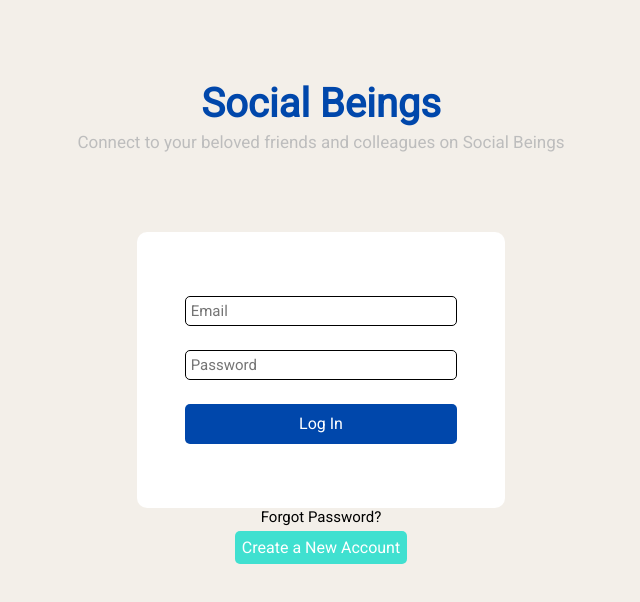
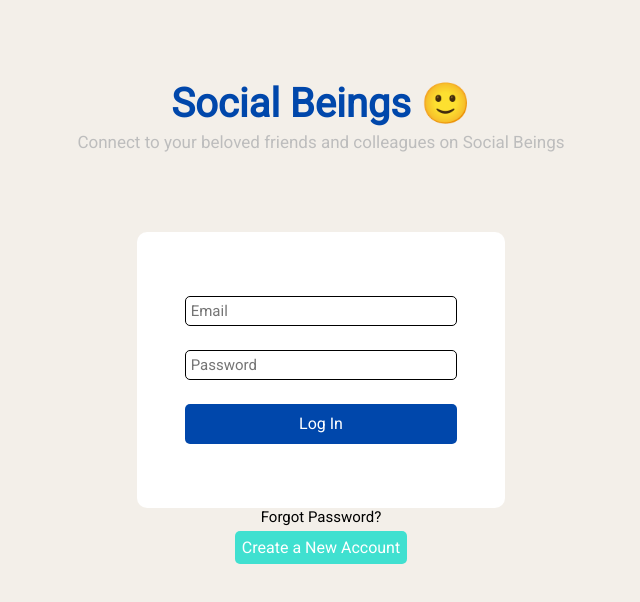
Before and after one commit to Priyasaraswat/social-beings, a React (Create React App) app: page /login in a window 1280 px wide. Shown: the top 602 px of the page, without its empty margins (319-959 px from the left). Built offline with nearby package versions, Linux system fonts and the light colour scheme.

Commit message:
adding changes

```diff
--- a/package.json
+++ b/package.json
@@ -2,7 +2,6 @@
   "name": "react-social",
   "version": "0.1.0",
   "private": true,
-
   "dependencies": {
     "@material-ui/core": "^4.12.4",
     "@material-ui/icons": "^4.11.3",
--- a/public/index.html
+++ b/public/index.html
@@ -5,7 +5,6 @@
     <link rel="preconnect" href="https://fonts.googleapis.com">
     <link rel="preconnect" href="https://fonts.gstatic.com" crossorigin>
     <link href="https://fonts.googleapis.com/css2?family=Poppins&family=Roboto&display=swap" rel="stylesheet">
-    <link rel="stylesheet" href="http://localhost:3000/assets/index.css">
     <meta name="viewport" content="width=device-width, initial-scale=1" />
     <meta name="theme-color" content="#000000" />
     <meta
--- a/src/App.js
+++ b/src/App.js
@@ -2,6 +2,7 @@ import React, { Suspense, lazy, useContext } from "react";
 import { BrowserRouter as Router, Routes, Route } from "react-router-dom";
 import { Navigate } from "react-router-dom";
 import { AuthContext } from "./context/AuthContext";
+import "./index.css";
 // import Messanger from "./pages/messanger/Messanger";
 // import Login from "./pages/login/Login";
 // import Register from "./pages/register/Register";
--- a/src/components/meme/Meme.js
+++ b/src/components/meme/Meme.js
@@ -4,7 +4,7 @@ function Meme({meme}) {
   return (
     <div className="meme-div">
     <div className='meme-container'>
-      <img src={meme.image}  className="meme-img"/>
+      <img src={meme.image} alt="main-img" className="meme-img"/>
       <h4>{meme.bottomText}</h4>
       </div>
       </div>
--- a/src/pages/login/Login.js
+++ b/src/pages/login/Login.js
@@ -19,7 +19,7 @@ function Login() {
   return (
     <div className='login'>
         <div className='login-top'>
-        <h2 className='login-title'>Social Beings</h2>
+        <h2 className='login-title'>Social Beings 🙂</h2>
         <span className="login-desc">Connect to your beloved friends and colleagues on Social Beings</span>
         </div>
         <div className='login-bottom' onSubmit={handleClick}>
```
Also changed, not shown: src/index.css (renamed from public/assets/index.css), 88 other files (tests, documents, lock files or other folders).
